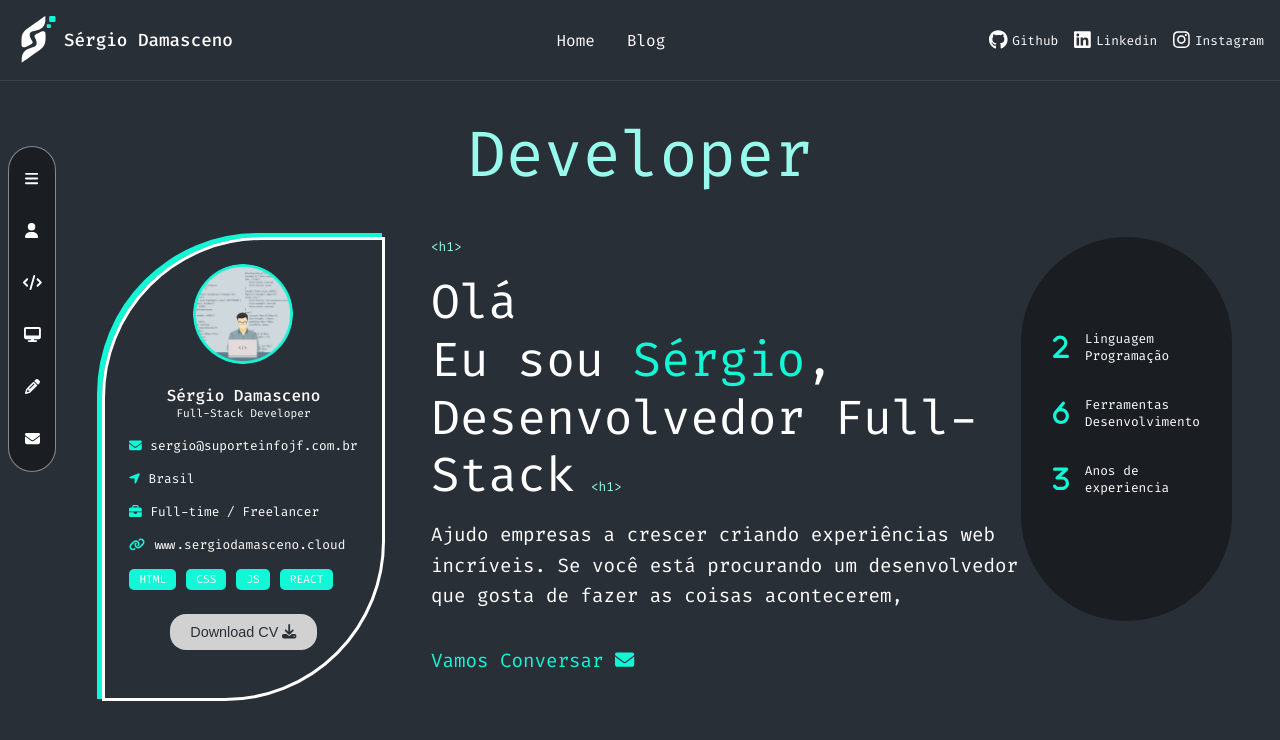
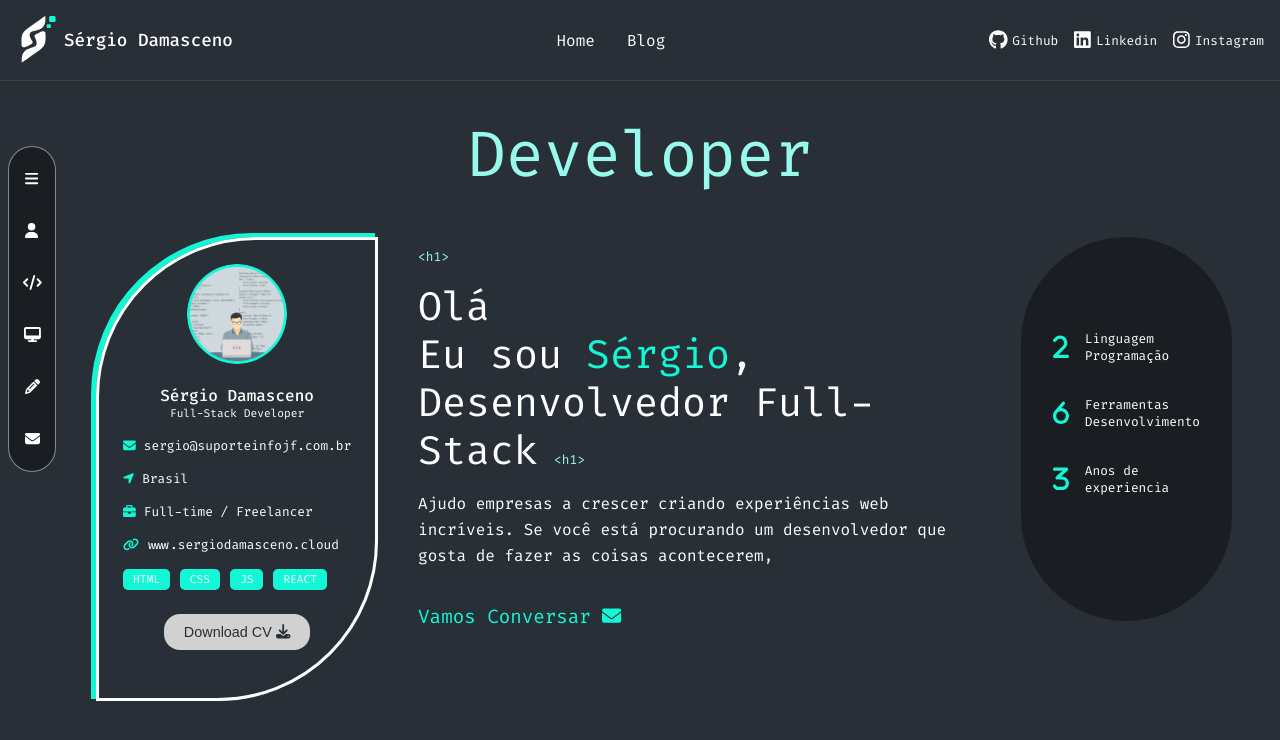
Before and after one commit to devdamasceno/estetica, a Next.js app: page / in a window 1280 px wide. Shown: the top 740 px of the page. Built offline with nearby package versions, Linux system fonts and the light colour scheme.

Commit message:
Desktop nav OK

```diff
--- a/src/components/nav/styles.module.css
+++ b/src/components/nav/styles.module.css
@@ -160,11 +160,11 @@
 
 .intro {
   flex: 2;
-  padding-left: 40px;
+  padding: 10px 40px;
 }
 
 .intro h1 {
-  font-size: 3rem;
+  font-size: 2.5rem;
   line-height: 1.2;
   letter-spacing: 0;
   font-weight: 300;
@@ -175,7 +175,7 @@
 }
 
 .intro p {
-  font-size: 1.2rem;
+  font-size: 1rem;
   line-height: 1.6;
 }
 
```
